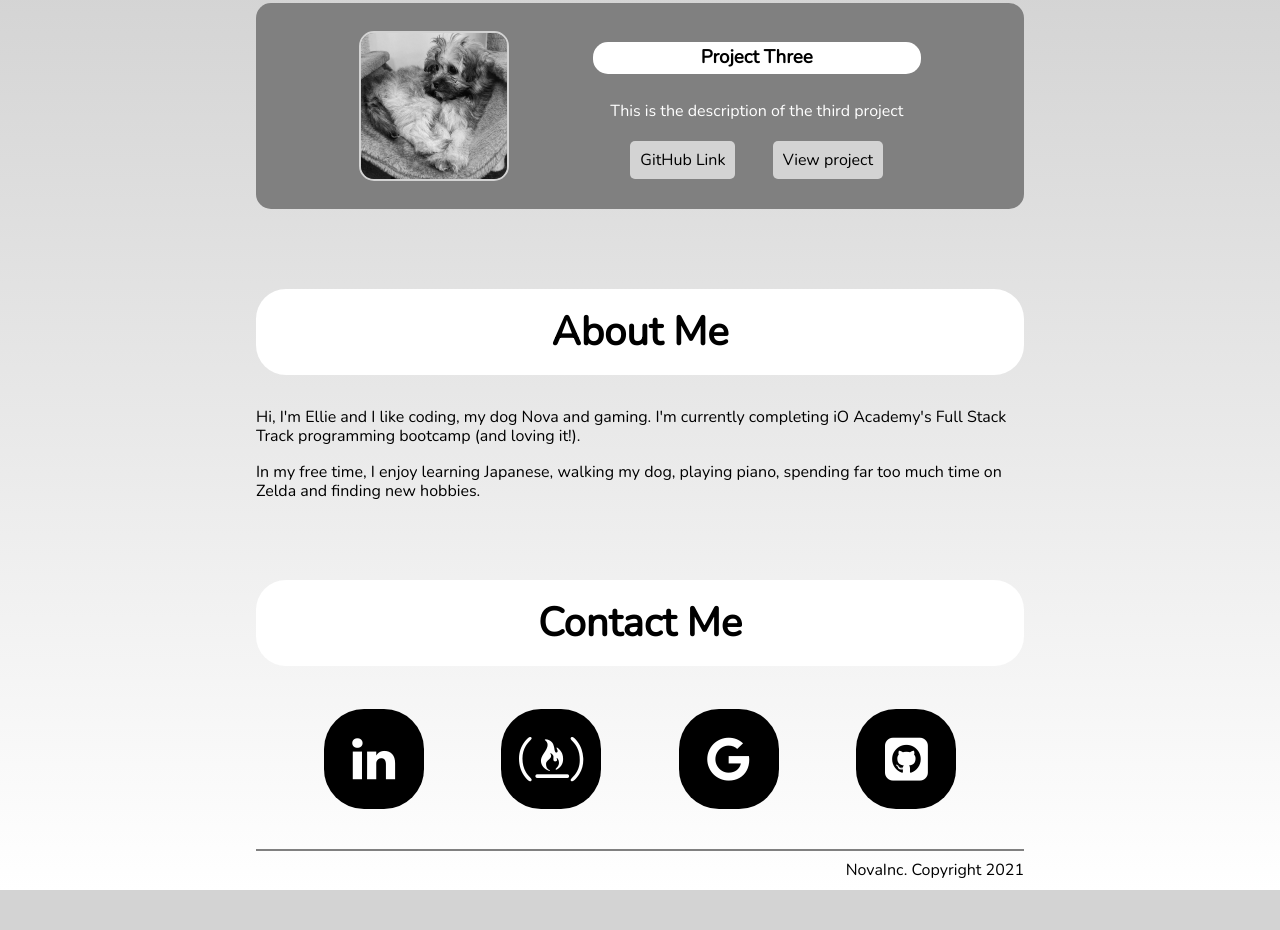
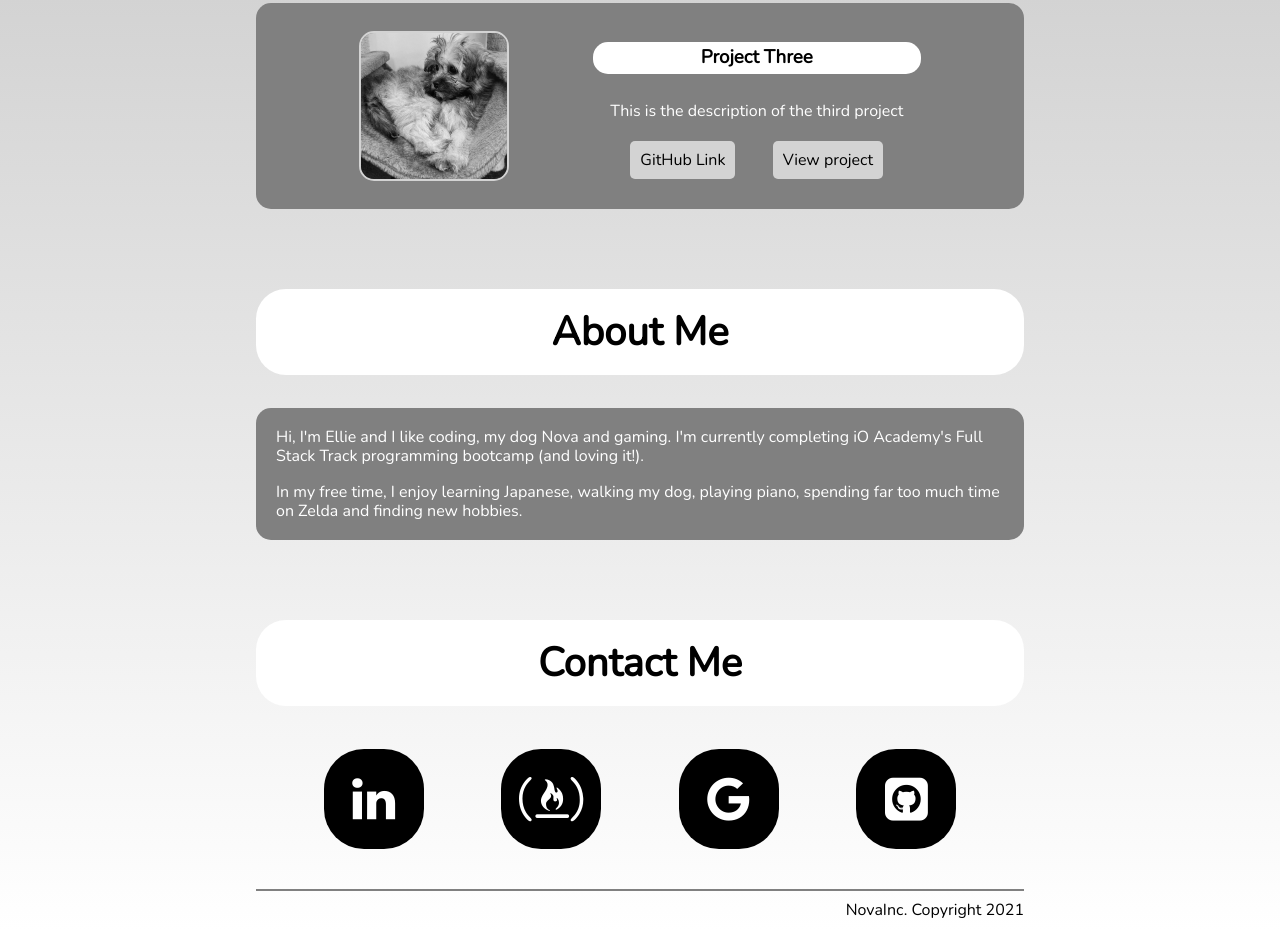
Before and after one commit to EleanorRoberts/eleanorroberts.github.io, a plain HTML site: page portfolio.html in a window 1280 px wide. Shown: the part 1760-2690 px from the top of the page. Before the commit the page ends 2650 px from the top, so only its background shows below. Drawn offline with nearby package versions, Linux system fonts and the light colour scheme.

Commit message:
added css formatting to the about me section

```diff
--- a/portfoliostyle.css
+++ b/portfoliostyle.css
@@ -129,6 +129,14 @@ h3 {
 	margin: 10px 0;
 }
 
+.about {
+	padding: 20px;
+	background-color: gray;
+	color: white;
+	margin: 20px 0;
+	border-radius: 15px;
+}
+
 .fa {
 	font-size: 50px;
 	width: 100px;
```
